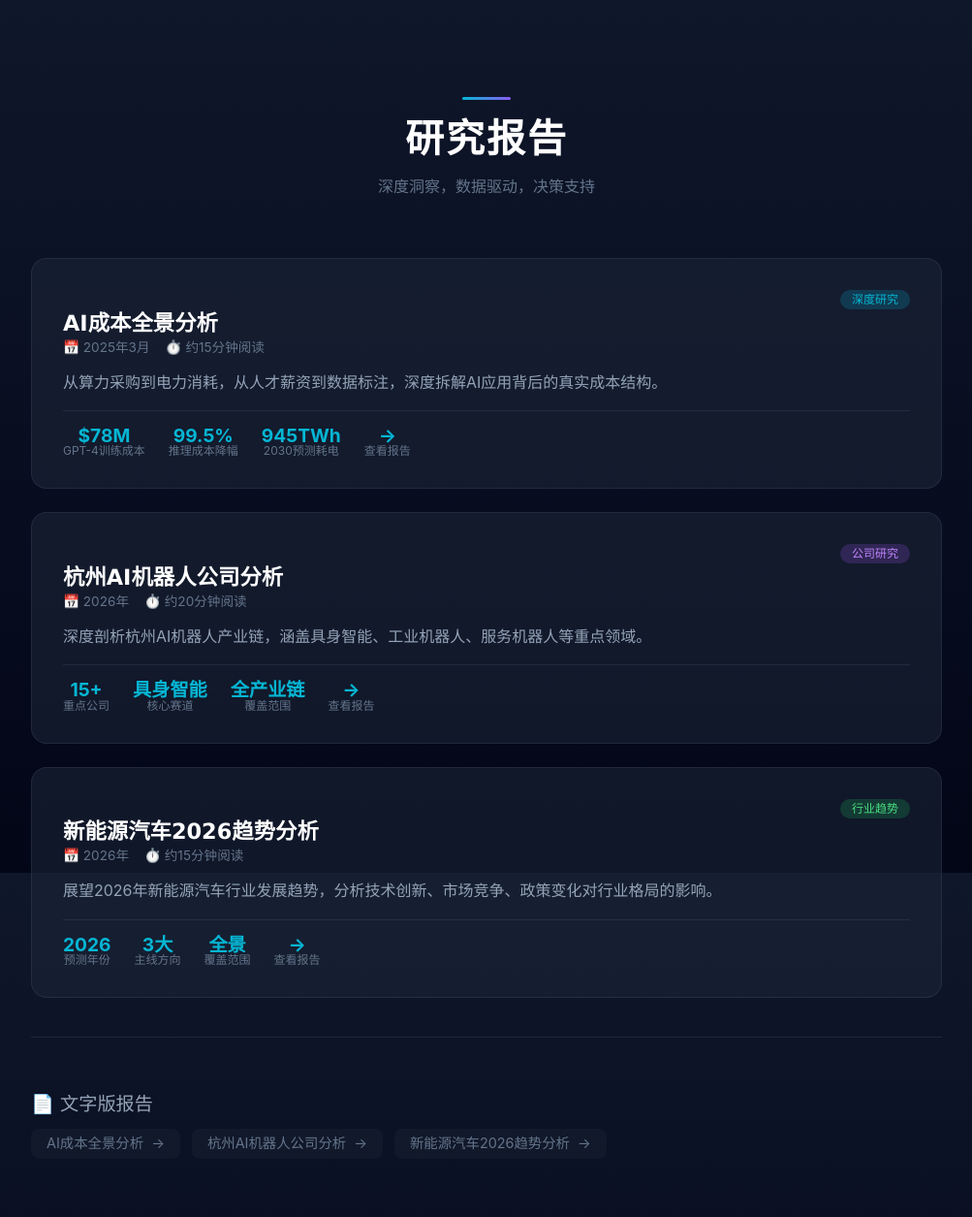
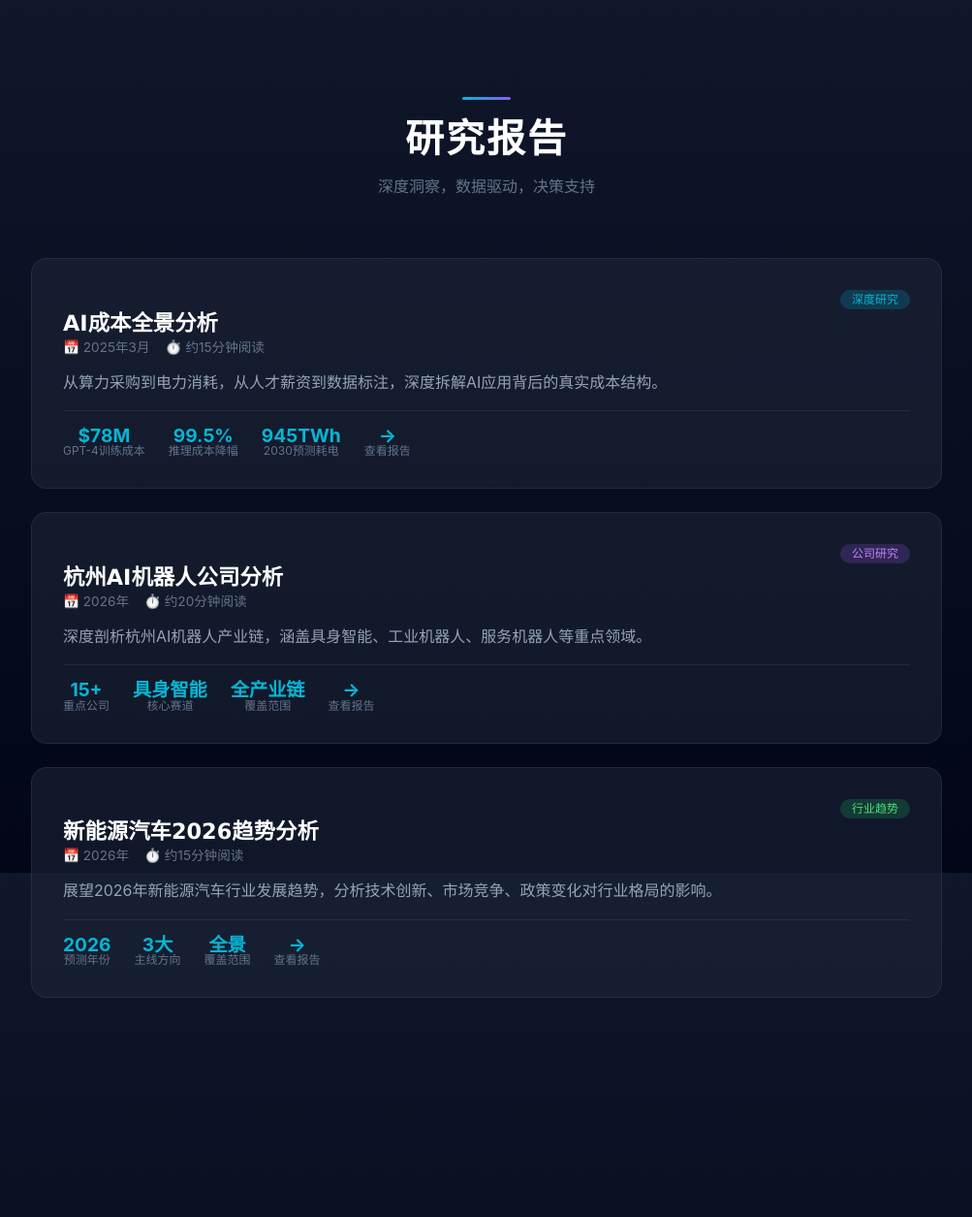
Before and after one commit to ThrallStark/ThrallStark.github.io, a Jekyll site: the page report/index.html, which Jekyll copies as it is, in a window 1280 px wide. Shown: the whole page at 97% size, without its empty margins (138-1141 px from the left). Built offline with Jekyll 4.4.1, drawn with Linux system fonts in a browser that asks for light colours; after the commit the page ends 1113 px from its top, so only the background shows below that.

Commit message:
Clean up report index - remove text version links

```diff
--- a/report/index.html
+++ b/report/index.html
@@ -6,55 +6,20 @@
     <title>研究报告 - 昊辰的星辰大海</title>
     <link rel="stylesheet" href="/css/main.css">
     <style>
-        :root {
-            --cyan: #06b6d4;
-            --purple: #8b5cf6;
-        }
-
+        :root { --cyan: #06b6d4; --purple: #8b5cf6; }
         * { margin: 0; padding: 0; box-sizing: border-box; }
-
         body {
             font-family: -apple-system, BlinkMacSystemFont, "Segoe UI", Roboto, "Helvetica Neue", Arial, sans-serif;
             background: linear-gradient(180deg, #0f172a 0%, #020617 100%);
             min-height: 100vh;
             color: #e2e8f0;
         }
-
-        .report-page {
-            min-height: 100vh;
-            padding: 100px 24px 60px;
-        }
-
-        .container {
-            max-width: 1000px;
-            margin: 0 auto;
-        }
-
-        .page-header {
-            text-align: center;
-            margin-bottom: 60px;
-        }
-
-        .gold-line {
-            width: 50px;
-            height: 3px;
-            background: linear-gradient(90deg, #06b6d4, #8b5cf6);
-            margin: 0 auto 16px;
-            border-radius: 2px;
-        }
-
-        .page-header h1 {
-            font-size: 2.5rem;
-            font-weight: 700;
-            color: white;
-            margin-bottom: 12px;
-        }
-
-        .page-header p {
-            color: #64748b;
-            font-size: 1rem;
-        }
-
+        .report-page { min-height: 100vh; padding: 100px 24px 60px; }
+        .container { max-width: 1000px; margin: 0 auto; }
+        .page-header { text-align: center; margin-bottom: 60px; }
+        .gold-line { width: 50px; height: 3px; background: linear-gradient(90deg, #06b6d4, #8b5cf6); margin: 0 auto 16px; border-radius: 2px; }
+        .page-header h1 { font-size: 2.5rem; font-weight: 700; color: white; margin-bottom: 12px; }
+        .page-header p { color: #64748b; font-size: 1rem; }
         .report-card {
             background: rgba(30, 41, 59, 0.5);
             border: 1px solid rgba(71, 85, 105, 0.3);
@@ -65,94 +30,26 @@
             display: block;
             text-decoration: none;
         }
-
         .report-card:hover {
             transform: translateY(-4px);
             border-color: rgba(6, 182, 212, 0.5);
             box-shadow: 0 12px 40px rgba(6, 182, 212, 0.15);
         }
-
-        .report-card-header {
-            display: flex;
-            justify-content: space-between;
-            align-items: flex-start;
-            margin-bottom: 16px;
+        .report-card-header { display: flex; justify-content: space-between; align-items: flex-start; margin-bottom: 16px; }
+        .report-title { font-size: 1.4rem; font-weight: 600; color: white; margin-bottom: 8px; }
+        .report-card:hover .report-title { color: #06b6d4; }
+        .report-meta { display: flex; gap: 16px; color: #64748b; font-size: 0.85rem; }
+        .report-tag {
+            display: inline-block; padding: 4px 12px; background: rgba(6, 182, 212, 0.2);
+            color: #06b6d4; border-radius: 9999px; font-size: 0.75rem;
         }
-
-        .report-title {
-            font-size: 1.4rem;
-            font-weight: 600;
-            color: white;
-            margin-bottom: 8px;
-        }
-
-        .report-card:hover .report-title { color: #06b6d4; }
-
-        .report-meta {
-            display: flex;
-            gap: 16px;
-            color: #64748b;
-            font-size: 0.85rem;
-        }
-
-        .report-tag {
-            display: inline-block;
-            padding: 4px 12px;
-            background: rgba(6, 182, 212, 0.2);
-            color: #06b6d4;
-            border-radius: 9999px;
-            font-size: 0.75rem;
-        }
-
         .report-tag.green { background: rgba(34, 197, 94, 0.2); color: #4ade80; }
         .report-tag.purple { background: rgba(168, 85, 247, 0.2); color: #c084fc; }
-
-        .report-desc {
-            color: #94a3b8;
-            line-height: 1.6;
-            margin-bottom: 16px;
-        }
-
-        .report-stats {
-            display: flex;
-            gap: 24px;
-            padding-top: 16px;
-            border-top: 1px solid rgba(71, 85, 105, 0.3);
-        }
-
+        .report-desc { color: #94a3b8; line-height: 1.6; margin-bottom: 16px; }
+        .report-stats { display: flex; gap: 24px; padding-top: 16px; border-top: 1px solid rgba(71, 85, 105, 0.3); }
         .stat-item { text-align: center; }
         .stat-value { font-size: 1.2rem; font-weight: 700; color: #06b6d4; }
         .stat-label { font-size: 0.75rem; color: #64748b; }
-
-        .text-version {
-            margin-top: 40px;
-            padding-top: 40px;
-            border-top: 1px solid rgba(71, 85, 105, 0.3);
-        }
-
-        .text-version h2 {
-            font-size: 1.2rem;
-            color: #94a3b8;
-            margin-bottom: 16px;
-        }
-
-        .text-links { display: flex; flex-wrap: wrap; gap: 12px; }
-
-        .text-link {
-            display: inline-flex;
-            align-items: center;
-            gap: 8px;
-            color: #64748b;
-            text-decoration: none;
-            padding: 8px 16px;
-            background: rgba(30, 41, 59, 0.3);
-            border-radius: 8px;
-            font-size: 0.9rem;
-            transition: all 0.2s;
-        }
-
-        .text-link:hover { color: #06b6d4; background: rgba(6, 182, 212, 0.1); }
-
         @media (max-width: 768px) {
             .page-header h1 { font-size: 1.8rem; }
             .report-card { padding: 24px; }
@@ -169,7 +66,6 @@
                 <p>深度洞察，数据驱动，决策支持</p>
             </div>
 
-            <!-- 报告1: AI成本全景分析 -->
             <a href="/report/ai-cost-analysis.html" class="report-card">
                 <div class="report-card-header">
                     <div>
@@ -187,7 +83,6 @@
                 </div>
             </a>
 
-            <!-- 报告2: 杭州AI机器人公司分析 -->
             <a href="/report/杭州AI机器人公司分析.html" class="report-card">
                 <div class="report-card-header">
                     <div>
@@ -205,7 +100,6 @@
                 </div>
             </a>
 
-            <!-- 报告3: 新能源汽车2026趋势分析 -->
             <a href="/report/新能源汽车2026趋势分析.html" class="report-card">
                 <div class="report-card-header">
                     <div>
@@ -222,25 +116,6 @@
                     <div class="stat-item"><div class="stat-value">→</div><div class="stat-label">查看报告</div></div>
                 </div>
             </a>
-
-            <!-- 文字版入口 -->
-            <div class="text-version">
-                <h2>📄 文字版报告</h2>
-                <div class="text-links">
-                    <a href="/report/ai-cost-analysis-text.md" class="text-link">
-                        <span>AI成本全景分析</span>
-                        <span>→</span>
-                    </a>
-                    <a href="/report/杭州AI机器人公司分析_文字版.md" class="text-link">
-                        <span>杭州AI机器人公司分析</span>
-                        <span>→</span>
-                    </a>
-                    <a href="/report/新能源汽车2026趋势分析_文字版.md" class="text-link">
-                        <span>新能源汽车2026趋势分析</span>
-                        <span>→</span>
-                    </a>
-                </div>
-            </div>
         </div>
     </div>
 </body>
```
